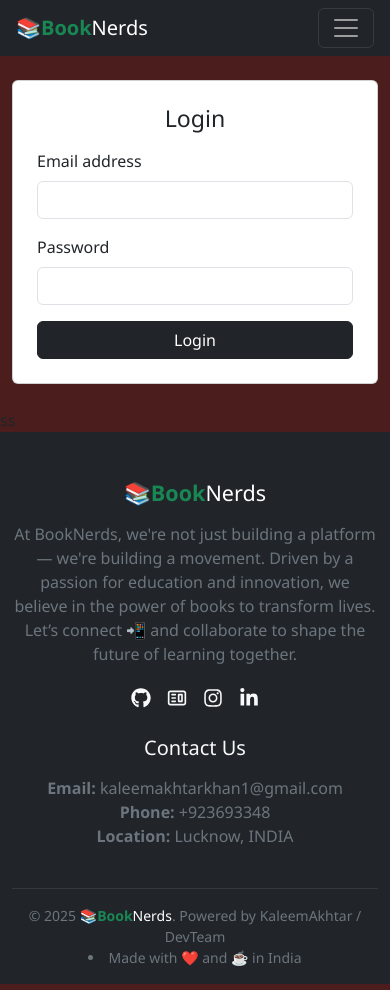
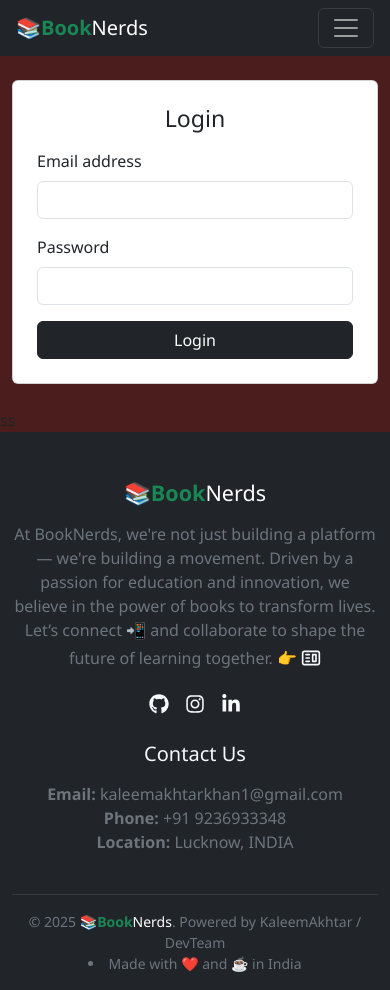
Before and after one commit to KaleemAkhtarKhan/BookStoreF, a React (Vite) app in the folder bookstore-frontend/: page /login in a window 390 px wide. Built offline with nearby package versions, Linux system fonts and the light colour scheme.

Commit message:
Update footer content and correct phone number format

```diff
--- a/bookstore-frontend/src/components/Footer.jsx
+++ b/bookstore-frontend/src/components/Footer.jsx
@@ -14,12 +14,11 @@ const Footer = () => {
               <span className="text-white">Nerds</span>
             </h4>
             <p className="text-secondary">
-             At BookNerds, we're not just building a platform — we're building a movement. Driven by a passion for education and innovation, we believe in the power of books to transform lives. Let’s connect 📲 and collaborate to shape the future of learning together.
+             At BookNerds, we're not just building a platform — we're building a movement. Driven by a passion for education and innovation, we believe in the power of books to transform lives. Let’s connect 📲 and collaborate to shape the future of learning together.  👉  <a href="https://linktr.ee/kaleemakhtarkhan" className="text-light fs-5"><CgWebsite /></a>
             </p>
             {/* Social Icons */}
             <div className="d-flex justify-content-center justify-content-md-start mt-3 gap-3">
               <a href="https://github.com/KaleemAkhtarKhan" className="text-light fs-5"><FaGithub /></a>
-              <a href="https://linktr.ee/kaleemakhtarkhan" className="text-light fs-5"><CgWebsite /></a>
               <a href="#" className="text-light fs-5"><FaInstagram /></a>
               <a href="https://www.linkedin.com/in/kaleem-akhtar-khan-3075092b6/" className="text-light fs-5"><FaLinkedinIn /></a>
             </div>
@@ -30,7 +29,7 @@ const Footer = () => {
             <h5 className="mb-3">Contact Us</h5>
             <ul className="list-unstyled text-secondary">
               <li><strong>Email:</strong> kaleemakhtarkhan1@gmail.com</li>
-              <li><strong>Phone:</strong> +923693348</li>
+              <li><strong>Phone:</strong> +91 9236933348</li>
               <li><strong>Location:</strong> Lucknow, INDIA</li>
             </ul>
           </div>
```
